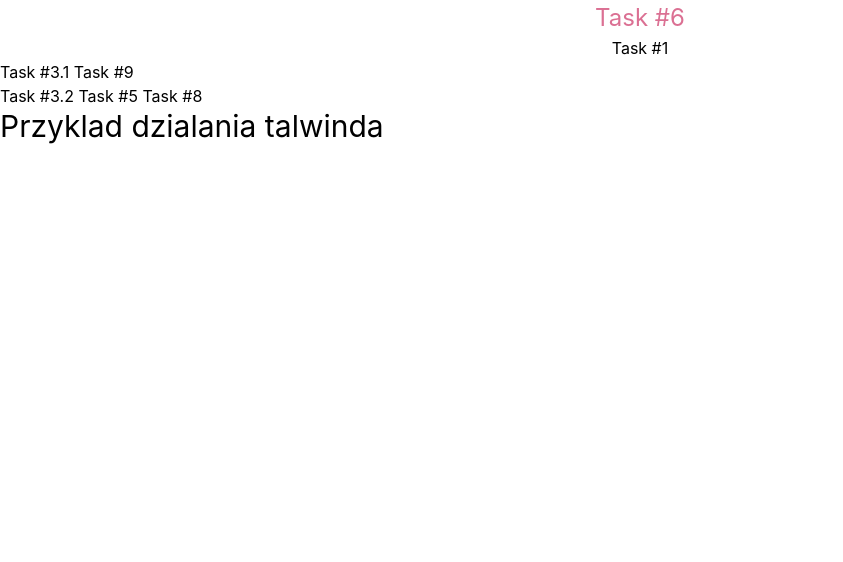
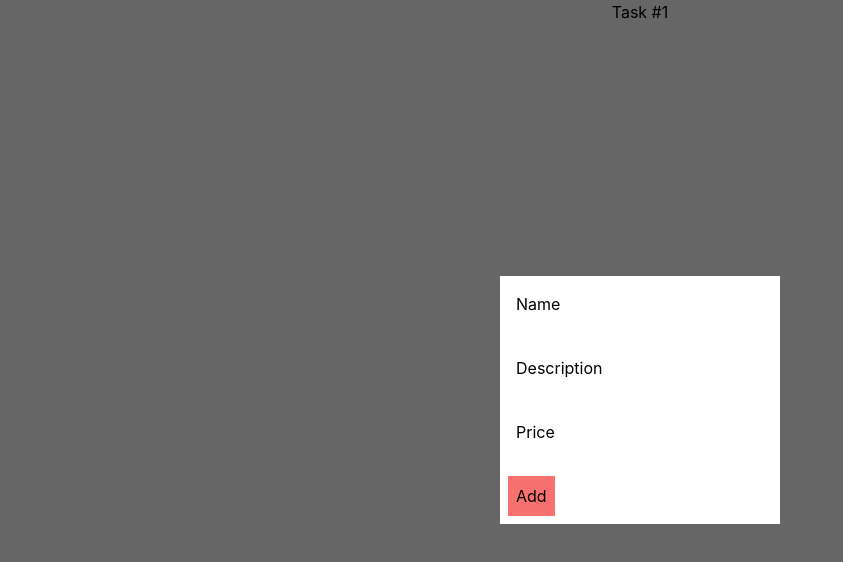
Before and after one commit to pkol92/ShopList, a React (Create React App) app: page / in a window 1280 px wide. Shown: the top 562 px of the page, without its empty margins (0-843 px from the left). Built offline with nearby package versions, Linux system fonts and the light colour scheme.

Commit message:
Implement product store in App

```diff
--- a/src/App.tsx
+++ b/src/App.tsx
@@ -1,19 +1,22 @@
-import React from 'react';
+import React, { useState } from 'react';
 
-import { ActionBar, DetailsModal, Header, Table } from './components';
+import { ActionBar, AddNewRecordModal, DetailsModal, Header, Item, Table } from './components';
 import { Container } from './styles';
 
 export const App = () => {
   const isDetailsModalOpen = false;
-  const isAddNewDetailsModalOpen = false;
+  const isAddNewDetailsModalOpen = true;
+
+  const [products, setProducts] = useState<Item[]>([]);
+
+  const addItem = (newItem: Item) => {
+    setProducts(products => [...products, newItem]);
+  }
+
   return (
     <Container id="main-container">
-      <Header />
       <ActionBar />
-      <Table />
-      {isDetailsModalOpen && <DetailsModal />}
-      {isAddNewDetailsModalOpen && <DetailsModal />}
-      <span className="text-3xl">Przyklad dzialania talwinda</span>
+      <AddNewRecordModal onAdd={addItem}/>
     </Container>
   );
 }
```
